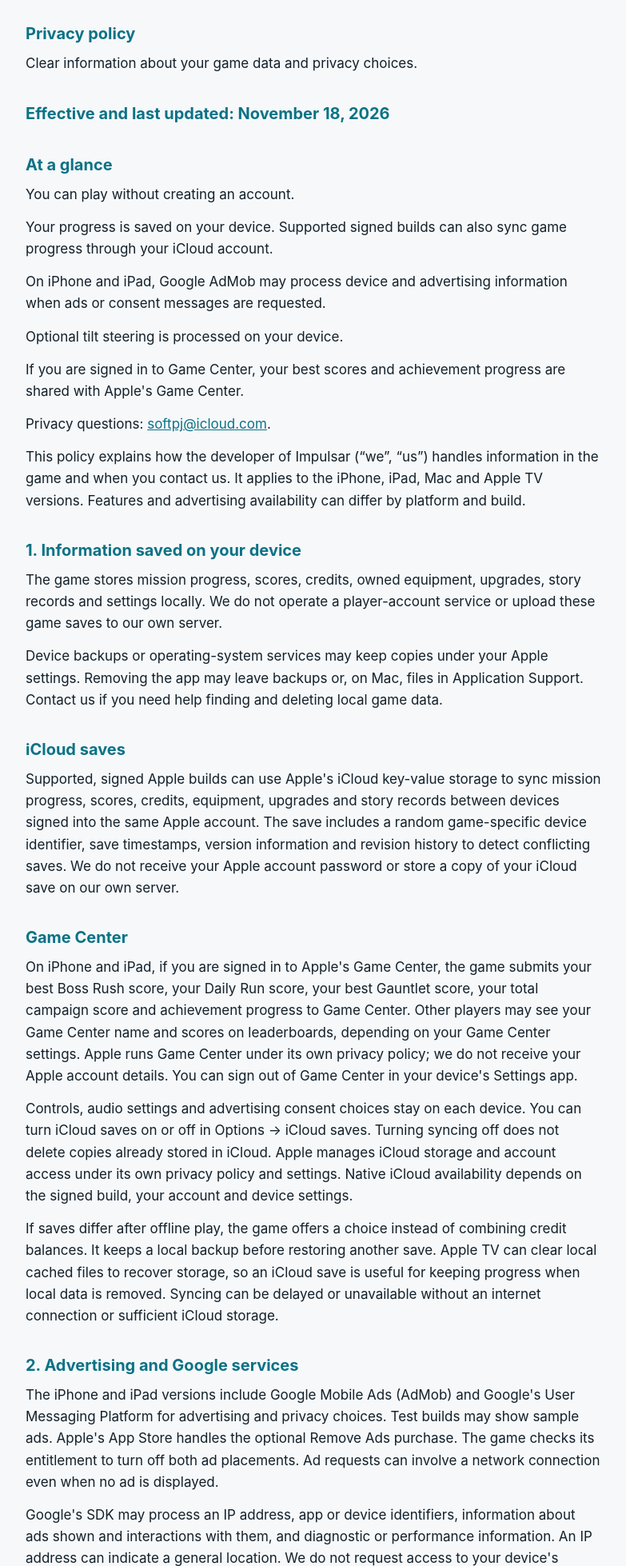
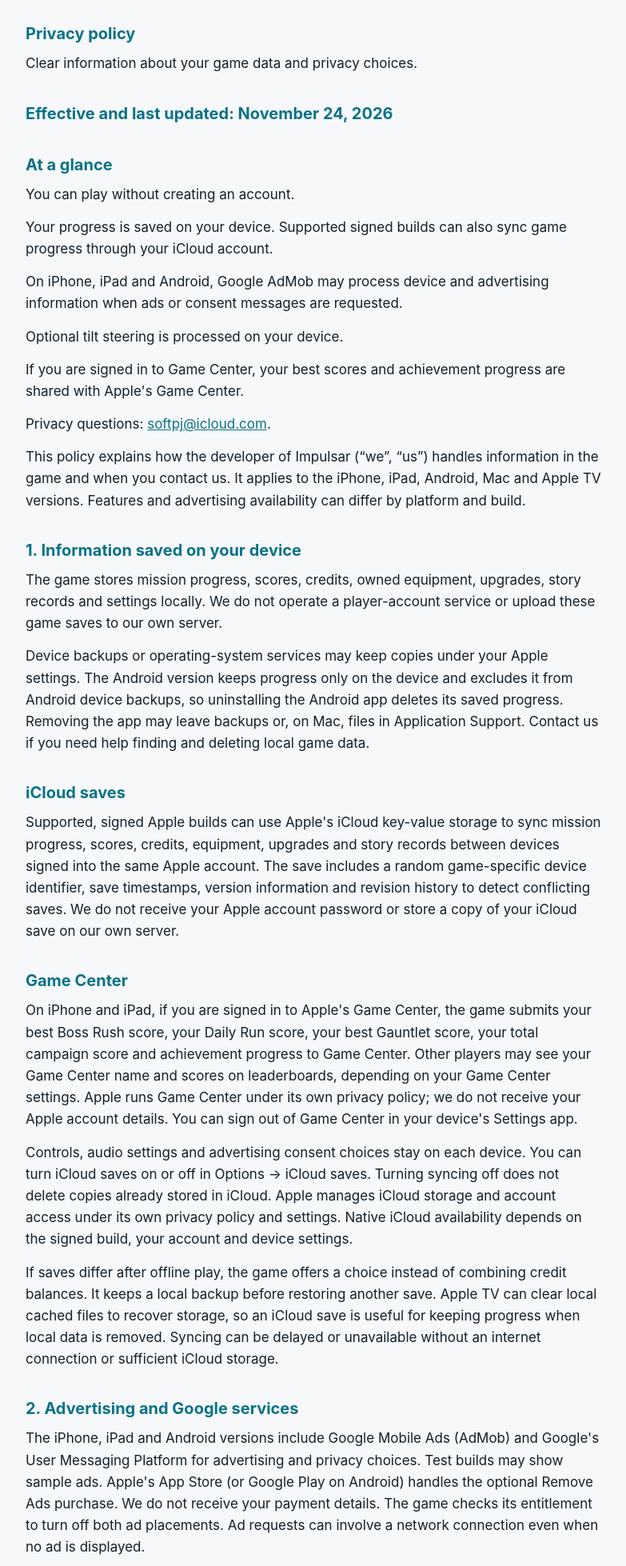
Before and after one commit to softpj/impulsar-privacy, a plain HTML site: page index.html in a window 1280 px wide. Shown: the part 100-2058 px from the top of the page at 80% size, without its empty margins (248-1031 px from the left). Drawn offline with Linux system fonts and the light colour scheme.

Commit message:
Privacy policy: cover the Android version (AdMob, Google Play purchases, on-device saves)

```diff
--- a/index.html
+++ b/index.html
@@ -12,18 +12,18 @@ p{margin:0 0 14px;color:var(--ink)} a{color:var(--accent)}
 <h1>Impulsar</h1>
 <h2>Privacy policy</h2>
 <p>Clear information about your game data and privacy choices.</p>
-<h2>Effective and last updated: November 18, 2026</h2>
+<h2>Effective and last updated: November 24, 2026</h2>
 <h2>At a glance</h2>
 <p>You can play without creating an account.</p>
 <p>Your progress is saved on your device. Supported signed builds can also sync game progress through your iCloud account.</p>
-<p>On iPhone and iPad, Google AdMob may process device and advertising information when ads or consent messages are requested.</p>
+<p>On iPhone, iPad and Android, Google AdMob may process device and advertising information when ads or consent messages are requested.</p>
 <p>Optional tilt steering is processed on your device.</p>
 <p>If you are signed in to Game Center, your best scores and achievement progress are shared with Apple&#x27;s Game Center.</p>
 <p>Privacy questions: <a href="mailto:softpj@icloud.com">softpj@icloud.com</a>.</p>
-<p>This policy explains how the developer of Impulsar (“we”, “us”) handles information in the game and when you contact us. It applies to the iPhone, iPad, Mac and Apple TV versions. Features and advertising availability can differ by platform and build.</p>
+<p>This policy explains how the developer of Impulsar (“we”, “us”) handles information in the game and when you contact us. It applies to the iPhone, iPad, Android, Mac and Apple TV versions. Features and advertising availability can differ by platform and build.</p>
 <h2>1. Information saved on your device</h2>
 <p>The game stores mission progress, scores, credits, owned equipment, upgrades, story records and settings locally. We do not operate a player-account service or upload these game saves to our own server.</p>
-<p>Device backups or operating-system services may keep copies under your Apple settings. Removing the app may leave backups or, on Mac, files in Application Support. Contact us if you need help finding and deleting local game data.</p>
+<p>Device backups or operating-system services may keep copies under your Apple settings. The Android version keeps progress only on the device and excludes it from Android device backups, so uninstalling the Android app deletes its saved progress. Removing the app may leave backups or, on Mac, files in Application Support. Contact us if you need help finding and deleting local game data.</p>
 <h2>iCloud saves</h2>
 <p>Supported, signed Apple builds can use Apple&#x27;s iCloud key-value storage to sync mission progress, scores, credits, equipment, upgrades and story records between devices signed into the same Apple account. The save includes a random game-specific device identifier, save timestamps, version information and revision history to detect conflicting saves. We do not receive your Apple account password or store a copy of your iCloud save on our own server.</p>
 <h2>Game Center</h2>
@@ -31,9 +31,9 @@ p{margin:0 0 14px;color:var(--ink)} a{color:var(--accent)}
 <p>Controls, audio settings and advertising consent choices stay on each device. You can turn iCloud saves on or off in Options → iCloud saves. Turning syncing off does not delete copies already stored in iCloud. Apple manages iCloud storage and account access under its own privacy policy and settings. Native iCloud availability depends on the signed build, your account and device settings.</p>
 <p>If saves differ after offline play, the game offers a choice instead of combining credit balances. It keeps a local backup before restoring another save. Apple TV can clear local cached files to recover storage, so an iCloud save is useful for keeping progress when local data is removed. Syncing can be delayed or unavailable without an internet connection or sufficient iCloud storage.</p>
 <h2>2. Advertising and Google services</h2>
-<p>The iPhone and iPad versions include Google Mobile Ads (AdMob) and Google&#x27;s User Messaging Platform for advertising and privacy choices. Test builds may show sample ads. Apple&#x27;s App Store handles the optional Remove Ads purchase. The game checks its entitlement to turn off both ad placements. Ad requests can involve a network connection even when no ad is displayed.</p>
+<p>The iPhone, iPad and Android versions include Google Mobile Ads (AdMob) and Google&#x27;s User Messaging Platform for advertising and privacy choices. Test builds may show sample ads. Apple&#x27;s App Store (or Google Play on Android) handles the optional Remove Ads purchase. We do not receive your payment details. The game checks its entitlement to turn off both ad placements. Ad requests can involve a network connection even when no ad is displayed.</p>
 <p>Google&#x27;s SDK may process an IP address, app or device identifiers, information about ads shown and interactions with them, and diagnostic or performance information. An IP address can indicate a general location. We do not request access to your device&#x27;s location services for advertising.</p>
-<p>The current game requests non-personalized ads, disables Google&#x27;s publisher first-party identifier feature, and does not request Apple&#x27;s tracking permission. Non-personalized ads still involve data processing for purposes such as delivering ads, measuring their performance and preventing fraud. We do not receive a copy of your device&#x27;s advertising identifier in the game interface.</p>
+<p>The current game requests non-personalized ads, disables Google&#x27;s publisher first-party identifier feature, and does not request Apple&#x27;s tracking permission. On Android, the Google Mobile Ads SDK can read the device&#x27;s advertising ID; you can reset or delete it in your Android settings. Non-personalized ads still involve data processing for purposes such as delivering ads, measuring their performance and preventing fraud. We do not receive a copy of your device&#x27;s advertising identifier in the game interface.</p>
 <p>Google and its advertising partners process information under their own policies and the choices available to you. Read Google&#x27;s Privacy Policy and how Google uses information from apps that use its services. Google&#x27;s current Mobile Ads SDK data disclosures provide more detail.</p>
 <p>Native Mac and Apple TV builds do not load the iOS AdMob SDK. A paid advertising provider for those platforms is not currently configured. If that changes, we will update this policy before introducing that provider.</p>
 <h2 id="choices">3. Consent and your choices</h2>
@@ -43,9 +43,9 @@ p{margin:0 0 14px;color:var(--ink)} a{color:var(--accent)}
 <p>Touch, keyboard and controller inputs are used to run the game. If you enable tilt steering on a supported device, motion readings are used locally to steer and calibrate the ship. The game does not send those readings to us or to the advertising SDK. It does not ask for access to your camera, microphone, contacts or location services.</p>
 <h2>5. Studio promotions and external links</h2>
 <p>The game may show promotions for other games from the same studio. The current promotion cards do not send a separate promotion-tracking event to our own server. If you follow a link to a store or another service, that service&#x27;s privacy policy applies.</p>
-<h2>6. Support and TestFlight</h2>
+<h2>6. Support and testing</h2>
 <p>If you email us, we receive your email address and the information you choose to include. We use it to answer your request and resolve the issue. Please do not send passwords or sensitive personal information. We keep support correspondence only as long as reasonably needed for support, record keeping or applicable requirements.</p>
-<p>If you use TestFlight or choose to share diagnostics with Apple, Apple may process usage, crash or feedback information under its own terms and privacy settings. See Apple&#x27;s Privacy Policy.</p>
+<p>If you use TestFlight or choose to share diagnostics with Apple, Apple may process usage, crash or feedback information under its own terms and privacy settings. See Apple&#x27;s Privacy Policy.</p><p>If you join a Google Play test or use Google Play, Google may process installation, crash and feedback information under its own terms and privacy settings.</p>
 <p>7. Sharing, retention and international processing</p>
 <p>We do not sell a player mailing list or upload your local game progress to an advertising service. Advertising providers may process information on servers outside your country and share it as described in their own policies. The in-game consent service provides region-specific choices where applicable.</p>
 <p>Local game data remains until you remove it or the operating system removes it. iCloud copies are managed through your Apple account and can remain after the app is removed. Advertising information is retained according to Google&#x27;s policies and your choices; we do not control a separate copy of those SDK records.</p>
```
